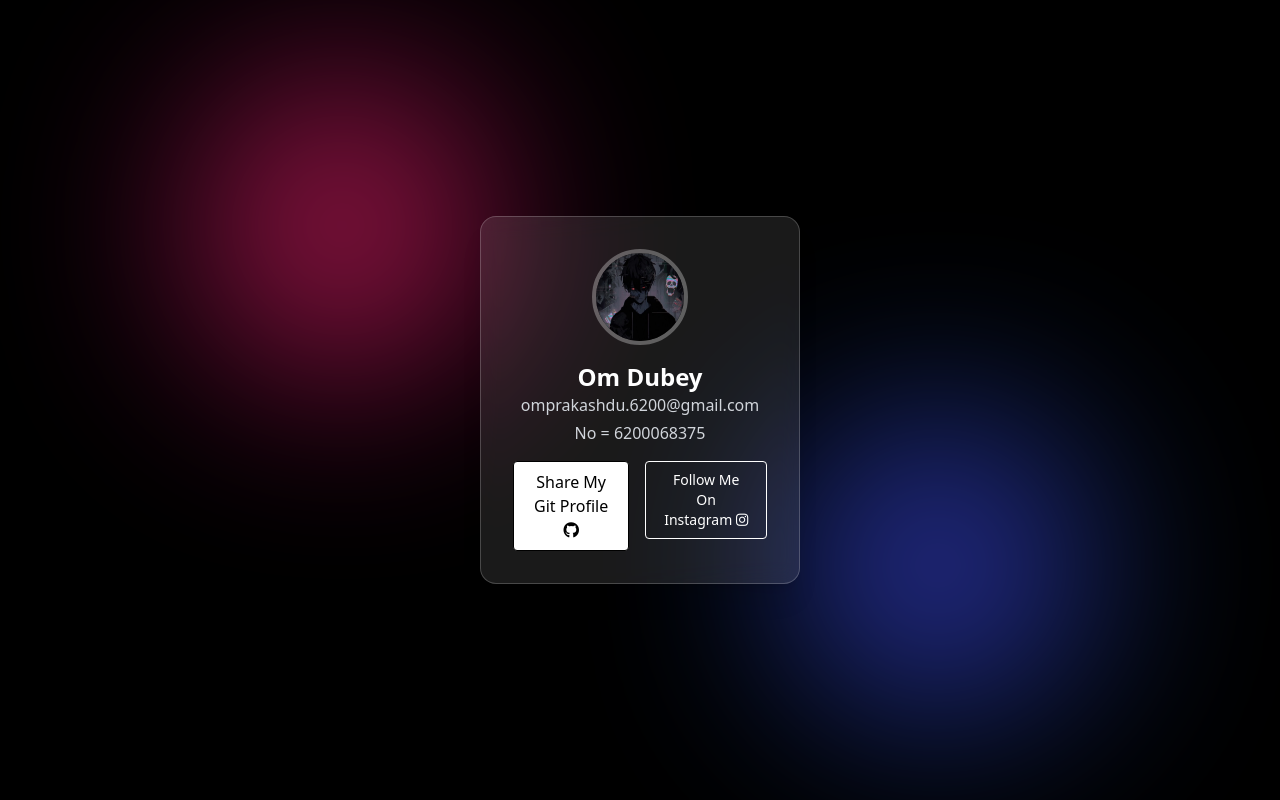
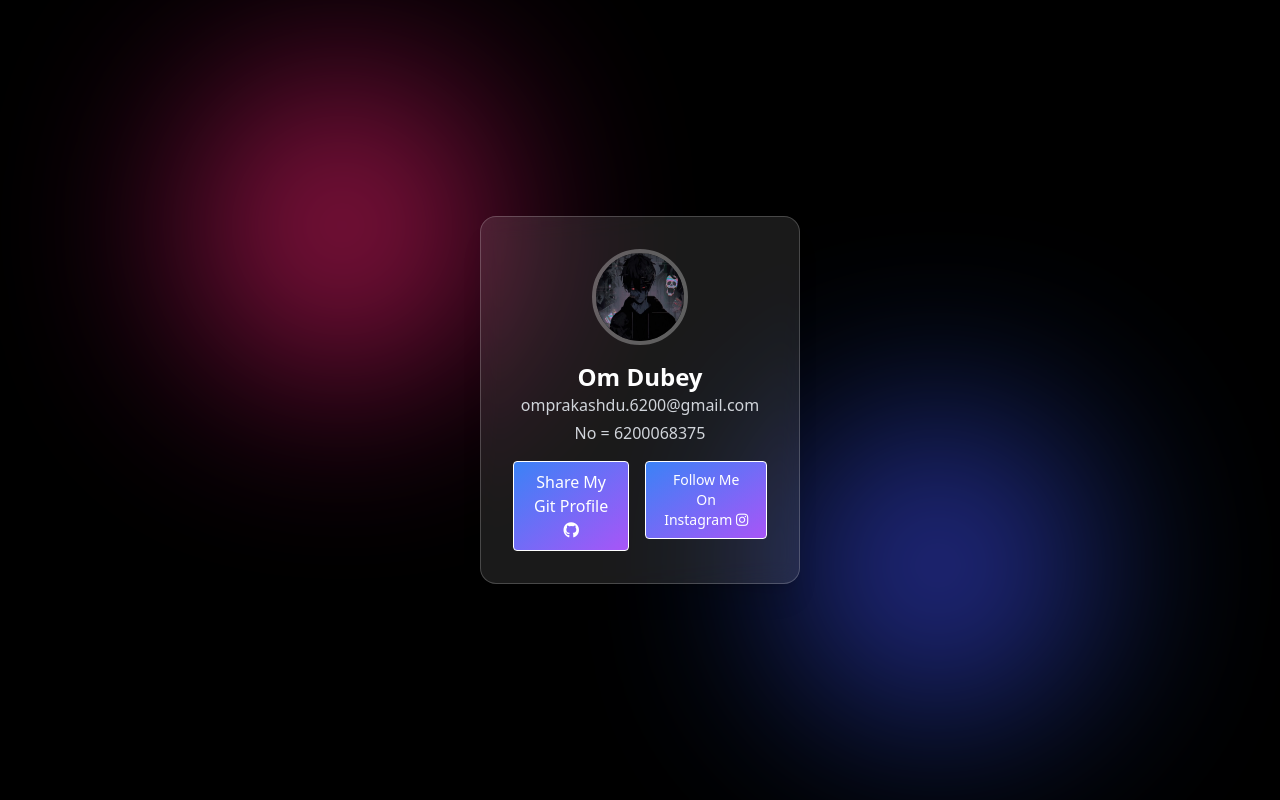
Before and after one commit to OMDUBEY935/Card, a plain HTML site: page index.html in a window 1280 px wide. Drawn offline with nearby package versions, Linux system fonts and the light colour scheme.

Commit message:
Update index.html

```diff
--- a/index.html
+++ b/index.html
@@ -3,7 +3,7 @@
 <head>
   <meta charset="UTF-8">
   <meta name="viewport" content="width=device-width, initial-scale=1.0">
-  <title>Glass Profile Card</title>
+  <title>Card</title>
   <script src="https://cdn.tailwindcss.com"></script>
   <script src="https://kit.fontawesome.com/58a810656e.js" crossorigin="anonymous"></script>
   <style>
@@ -63,7 +63,7 @@
     <div class="flex justify-center gap-4">
       <!-- WhatsApp Share -->
       <a href="https://wa.me/?text=Check%20out%20this%20profile%3A%20https%3A%2F%2Fgithub.com%2F" target="_blank">
-        <button class="bg-white text-black px-4 py-2 rounded border border-black hover:border-white hover:text-white hover:bg-blue-400 transition">
+        <button class="bg-transparent text-white  px-4 py-2 rounded border border-white hover:border-black hover:text-black bg-gradient-to-br from-blue-500 to-purple-500  transition">
           Share My Git Profile
           <i class="fa-brands fa-github"></i>
         </button>
@@ -71,7 +71,7 @@
 
       <!-- Instagram Follow -->
       <a href="https://www.instagram.com/omdubey__935/" target="_blank">
-        <button class="bg-transparent px-4 py-2 border border-white text-white text-sm font-medium rounded hover:bg-blue-400 hover:text-black transition ">
+        <button class="bg-transparent px-4 py-2 border border-white text-white text-sm font-medium rounded hover:border-black bg-gradient-to-br from-blue-500 to-purple-500 hover:text-black transition ">
           Follow Me On Instagram
           <i class="fa-brands fa-instagram "></i>
         </button>
```
